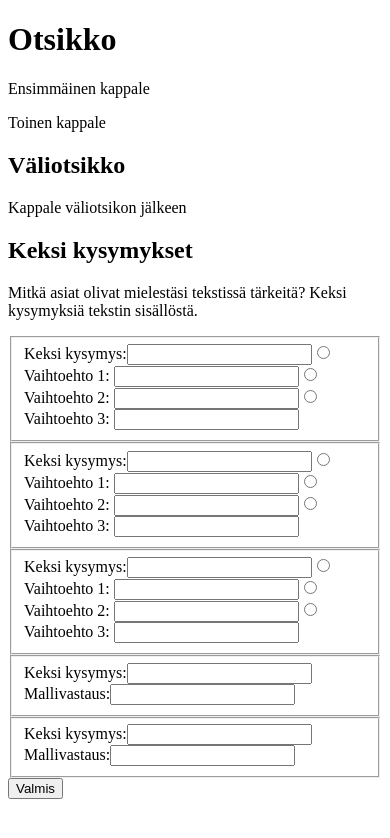
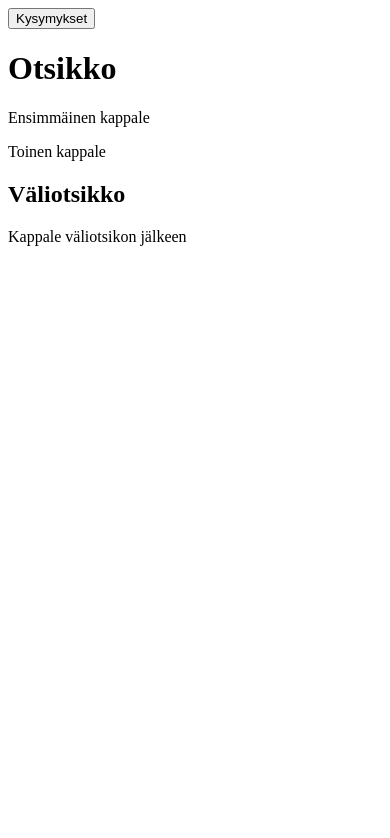
Before and after one commit to anniri/reading-strategy-ex-demo-1, a React (Create React App) app: page / in a window 390 px wide. Shown: the top 838 px of the page. Built offline with nearby package versions, Linux system fonts and the light colour scheme.

Commit message:
question bar responsive visibility

```diff
--- a/src/App.css
+++ b/src/App.css
@@ -1,4 +1,16 @@
-@media only screen and (min-width: 600px) {
+body {
+    box-sizing: border-box;
+}
+
+.question-bar {
+    display: none;
+}
+
+.question-bar-showing {
+    display: block;
+}
+
+@media only screen and (min-width: 800px) {
     main {
         margin: auto;
         display: flex;
@@ -6,4 +18,21 @@
         border: 1px solid black;
     }
 
+    #toggle-question-view {
+        display: none;
+    }
+
+    .question-bar, .question-bar-showing {
+        display: block;
+        width: 50%;
+    }
+
+    #close-question-bar {
+        display: none;
+    }
+
+    .text-view {
+        width: 50%;
+    }
+
 }
--- a/src/App.js
+++ b/src/App.js
@@ -1,9 +1,17 @@
 import './App.css';
 import exerciseMaterialJSON from './exerciseMaterial.json';
 import QuestionBar from './components/QuestionBar';
+import { useState } from 'react';
 
 
 function App() {
+
+    /*
+    State variable showQuestions defines QuestionBar components class.
+    This class defines bar's display value. On big screens, this will always be block.
+    On smaller screens, user affects this value through ui buttons.
+    */
+    const [showQuestions, setShowQuestions] = useState(false);
 
     let content = (
         <div>
@@ -26,11 +34,21 @@ function App() {
 
     return (
         <div className="App">
+            <button
+                id="toggle-question-view"
+                onClick={() => setShowQuestions(true)}
+            >Kysymykset
+            </button>
             <main>
                 <div className="text-view">
                     {exerciseMaterial.material.content}
                 </div>
-                <QuestionBar multipleChoicesCount={exerciseMaterial.multipleChoicesCount} openQuestionsCount={exerciseMaterial.openQuestionsCount} />
+                <QuestionBar
+                    showQuestions={showQuestions}
+                    setShowQuestions={setShowQuestions}
+                    multipleChoicesCount={exerciseMaterial.multipleChoicesCount}
+                    openQuestionsCount={exerciseMaterial.openQuestionsCount}
+                />
             </main>
 
 
--- a/src/components/QuestionBar.js
+++ b/src/components/QuestionBar.js
@@ -3,7 +3,12 @@ import OpenQuestions from "./OpenQuestions";
 
 function QuestionBar(props) {
     return (
-        <div className="question-bar">
+        <div className={(props.showQuestions) ? "question-bar-showing" : "question-bar"}>
+            <button
+                id="close-question-bar"
+                onClick={() => props.setShowQuestions(false)}
+            >Sulje
+            </button>
             <h2>Keksi kysymykset</h2>
             <p>Mitkä asiat olivat mielestäsi tekstissä tärkeitä? Keksi kysymyksiä tekstin sisällöstä.</p>
             <form>
```
